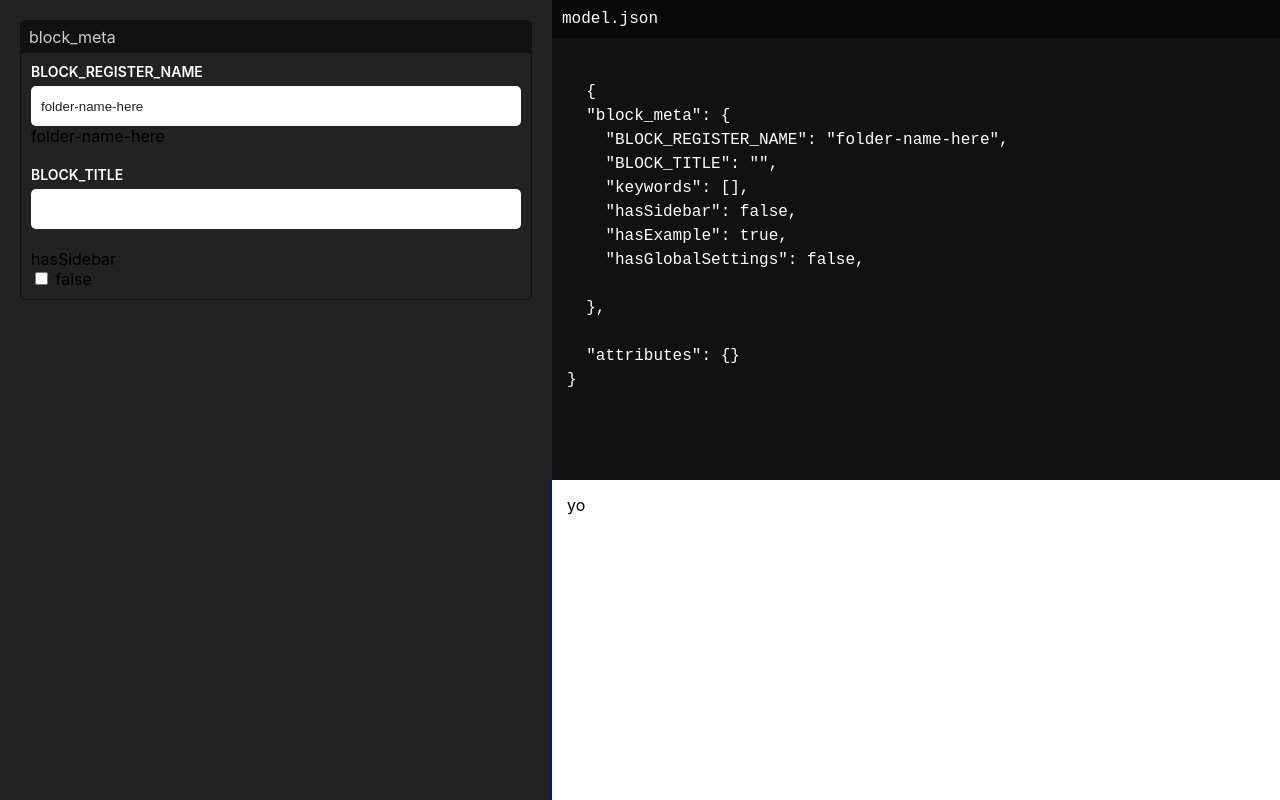
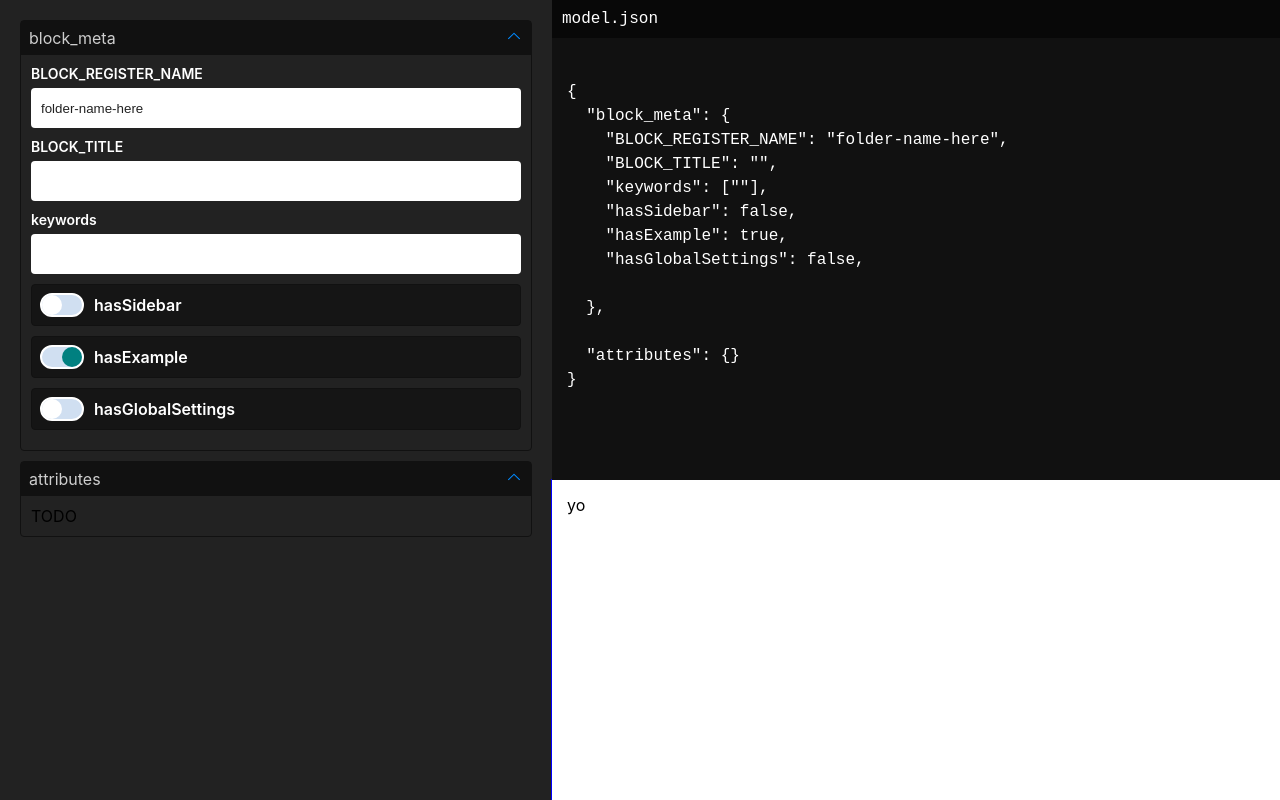
Before and after one commit to nikola-wd/theme-redone-schema-builder, a Svelte app: page / in a window 1280 px wide. Built offline with nearby package versions, Linux system fonts and the light colour scheme; a small style sheet from the web is missing.

Commit message:
Add basic controls and components for block_meta. Need to work on attributes

```diff
--- a/src/components/Builder.svelte
+++ b/src/components/Builder.svelte
@@ -1,17 +1,21 @@
 <div class="builder">
-  <div class="builder__part">
-    <div class="builder__part__label">block_meta</div>
-    <div class="builder__part__inner">
-      <Input label="BLOCK_REGISTER_NAME" key="BLOCK_REGISTER_NAME" />
-      <Input label="BLOCK_TITLE" key="BLOCK_TITLE" />
-      <Checkbox label="hasSidebar" key="hasSidebar" />
+  <Dropdown label="block_meta">
+    <Input label="BLOCK_REGISTER_NAME" key="BLOCK_REGISTER_NAME" />
+    <Input label="BLOCK_TITLE" key="BLOCK_TITLE" />
+    <Input label="keywords" key="keywords" />
+    <Checkbox label="hasSidebar" key="hasSidebar" />
+    <Checkbox label="hasExample" key="hasExample" />
+    <Checkbox label="hasGlobalSettings" key="hasGlobalSettings" />
+  </Dropdown>
 
-    </div>
-  </div>
+  <Dropdown label="attributes">
+    TODO
+  </Dropdown>
 </div>
 
 
 <script>
+  import Dropdown from './Dropdown.svelte'
   import Input from './Input.svelte'
   import Checkbox from './Checkbox.svelte'
 </script>
@@ -22,20 +26,4 @@
     padding: 20px;
     background: #222;
   }
-
-  .builder__part {
-    border: 1px solid #111;
-    border-radius: 4px;
-  }
-
-  .builder__part__label {
-    color: #cecece;
-    background: #111;
-    padding: 8px;
-    line-height: 1;
-  }
-
-  .builder__part__inner {
-    padding: 10px;
-  }
 </style>
--- a/src/components/Checkbox.svelte
+++ b/src/components/Checkbox.svelte
@@ -1,13 +1,14 @@
-<div class="input-wrap">
-  <div class="label">{label}</div>
+<label class="tr-input-check tr-toggle">
   <input
     type="checkbox"
     class="checkbox"
     bind:checked={$block_meta[key]}
 
   />
-  {$block_meta[key]}
-</div>
+  <span class="tr-input-check__indicator"></span>
+  <span class="tr-input-check__theme-line"></span>
+  <span class="txt">{label}</span>
+</label>
 
 <script>
   import { block_meta } from '../stores';
@@ -23,5 +24,88 @@
 </script>
 
 <style scoped>
+.tr-input-check {
+	position: relative;
+	display: flex;
+	align-items: center;
+  margin-bottom: 10px;
+  border: 1px solid #111;
+  border-radius: 4px;
+  padding: 8px;
+  background: #151515;
+  cursor: pointer;
+}
+
+
+
+.tr-input-check .tr-input-check__indicator {
+  box-sizing: border-box;
+  position: relative;
+  width: 24px;
+  height: 24px;
+  display: inline-flex;
+  border: 2px solid #cecece;
+  margin-right: 10px;
+}
+
+.tr-input-check .tr-input-check__indicator:before {
+  content: '';
+  position: absolute;
+  top: 50%;
+  left: 50%;
+  width: 12px;
+  height: 12px;
+  transform: translate(-50%, -50%) scale(0);
+  background: yellow;
+  transition: all .2s ease-in-out;
+}
+
+.tr-input-check.tr-toggle .tr-input-check__indicator {
+  width: 44px;
+  border-radius: 50px;
+  background-color: #d0dff1;
+  border: 2px solid #fff;
+}
+.tr-input-check.tr-toggle .tr-input-check__indicator:before {
+  --size: 20px;
+  border-radius: 50%;
+  background-color: #fff;
+  width: var(--size);
+  height: var(--size);
+  left: 0;
+  transform: translate(0%, -50%) scale(1);
+  box-shadow: 1px 1px 5px 0 rgba(#000, .25);
+}
+
+.tr-input-check input:checked + .tr-input-check__indicator:before {
+  transform: translate(100%, -50%) !important;
+  background-color: teal;
+}
+
+
+.tr-input-check .txt {
+  color: #fff;
+  line-height: 1;
+  user-select: none;
+  font-weight: 600;
+}
+
+.tr-input-check input {
+  margin-bottom: 0;
+  position: absolute;
+  width: 0;
+  height: 0;
+  border: 0;
+  outline: none;
+}
+
+
+.tr-input-check input:focus + .tr-input-check__indicator {
+  border-color: #fff;
+}
+
+.tr-input-check input:checked + .tr-input-check__indicator:before {
+  transform: translate(-50%, -50%) scale(1);
+}
 
 </style>
--- /dev/null
+++ b/src/components/Chevron.svelte
@@ -0,0 +1,6 @@
+<svg version="1.1" id="Layer_1" xmlns="http://www.w3.org/2000/svg" xmlns:xlink="http://www.w3.org/1999/xlink" x="0px" y="0px"
+	 viewBox="0 0 512 512" style="enable-background:new 0 0 512 512;" xml:space="preserve">
+<path style="fill:#0089FF;" d="M505.183,123.179c-9.087-9.087-23.824-9.089-32.912,0.002l-216.266,216.27L39.729,123.179
+	c-9.087-9.087-23.824-9.089-32.912,0.002c-9.089,9.089-9.089,23.824,0,32.912L239.55,388.82c4.364,4.364,10.283,6.816,16.455,6.816
+	c6.172,0,12.092-2.453,16.455-6.817l232.721-232.727C514.272,147.004,514.272,132.268,505.183,123.179z"/>
+</svg>
--- /dev/null
+++ b/src/components/Dropdown.svelte
@@ -0,0 +1,62 @@
+<div class="dd {closed ? 'closed' : ''}" on:click={() => closed = !closed}>
+  <div class="dd__top">
+    {label}
+    <div class="svg-wrap">
+      <Chevron />
+    </div>
+  </div>
+  <div class="dd__btm">
+    <div class="dd__btm__inner">
+      <slot />
+    </div>
+  </div>
+</div>
+
+<script>
+  import Chevron from './Chevron.svelte'
+
+  export let label
+
+  let closed = false
+</script>
+
+
+<style>
+.dd {
+  border: 1px solid #111;
+  border-radius: 4px;
+  margin-bottom: 10px;
+}
+.dd__top {
+  display: flex;
+  align-items: center;
+  justify-content: space-between;
+  color: #cecece;
+  background: #111;
+  padding: 8px;
+  line-height: 1;
+  cursor: pointer;
+  user-select: none;
+}
+.dd__top .svg-wrap {
+  border: 1px solid #111;
+  padding: 2px;
+  border-radius: 4px;
+  width: 12px;
+  height: 12px;
+  transform-origin: center;
+  transition: transform .2s ease-in-out;
+}
+.dd:not(.closed) .svg-wrap {
+  transform: rotate(180deg);
+}
+
+/* TODO: add animation from svelte */
+.dd.closed .dd__btm {
+  display: none;
+}
+
+.dd__btm__inner {
+  padding: 10px;
+}
+</style>
--- a/src/components/Input.svelte
+++ b/src/components/Input.svelte
@@ -6,7 +6,6 @@
     bind:value={$block_meta[key]}
 
   />
-  {$block_meta[key]}
 </div>
 
 <script>
@@ -26,7 +25,7 @@
   .input {
     box-sizing: border-box;
     border: 0;
-    border-radius: 5px;
+    border-radius: 4px;
     height: 40px;
     width: 100%;
     padding: 10px;
@@ -42,6 +41,6 @@
   }
 
   .input-wrap {
-    margin-bottom: 20px;
+    margin-bottom: 10px;
   }
 </style>
--- a/src/components/Schema.svelte
+++ b/src/components/Schema.svelte
@@ -21,11 +21,11 @@ import { block_meta } from '../stores';
 // $: meta = $block_meta
 
 $: code = `
-  {
+{
   "block_meta": {
     "BLOCK_REGISTER_NAME": "${$block_meta.BLOCK_REGISTER_NAME}",
     "BLOCK_TITLE": "${$block_meta.BLOCK_TITLE}",
-    "keywords": ${JSON.stringify($block_meta.keywords)},
+    "keywords": ${JSON.stringify($block_meta.keywords.split(', '))},
     "hasSidebar": ${JSON.stringify($block_meta.hasSidebar)},
     "hasExample": ${JSON.stringify($block_meta.hasExample)},
     "hasGlobalSettings": ${JSON.stringify($block_meta.hasGlobalSettings)},
--- a/src/stores.js
+++ b/src/stores.js
@@ -3,7 +3,7 @@ import { writable } from 'svelte/store';
 export const block_meta = writable({
   BLOCK_REGISTER_NAME: 'folder-name-here',
   BLOCK_TITLE: '',
-  keywords: [],
+  keywords: '',
   hasSidebar: false,
   hasExample: true,
   hasGlobalSettings: false,
```
